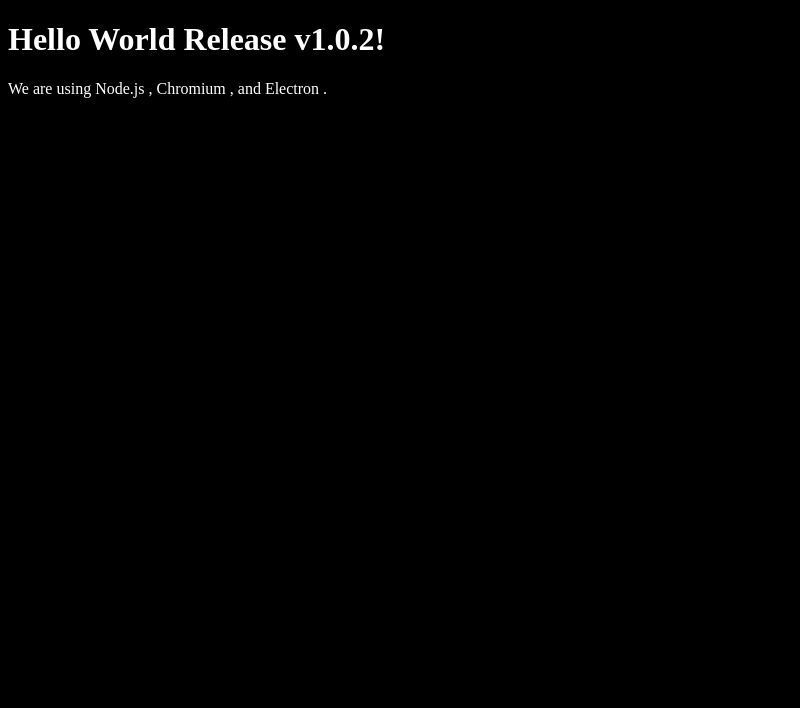
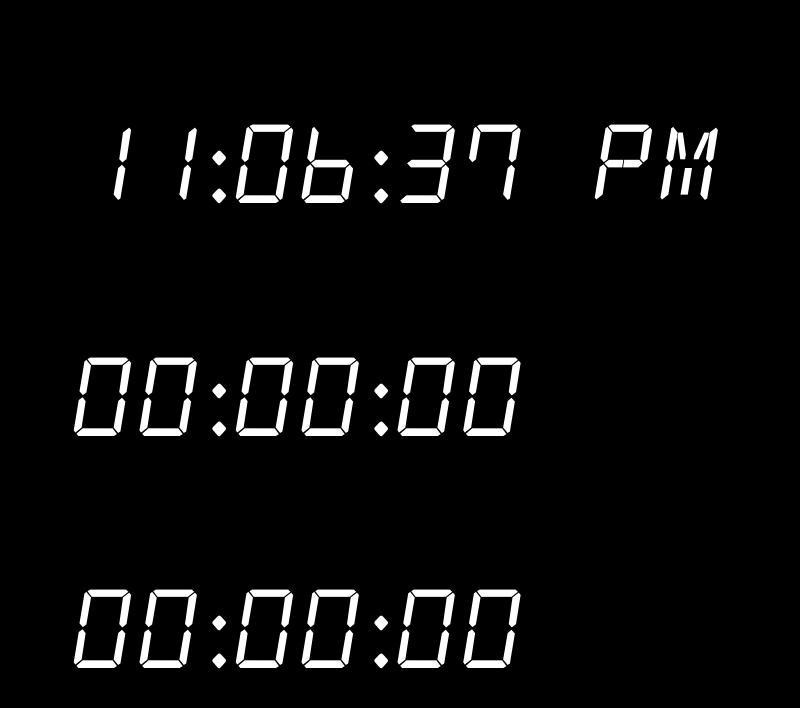
Before and after one commit to yhlbr/casparcg-timedisplay, an Electron app: page index.html in a window 800 px wide. Drawn offline with Linux system fonts and the light colour scheme.

Commit message:
added styling

```diff
--- a/index.html
+++ b/index.html
@@ -1,20 +1,22 @@
 <!DOCTYPE html>
 <html>
-  <head>
+
+<head>
     <meta charset="UTF-8">
     <!-- https://developer.mozilla.org/en-US/docs/Web/HTTP/CSP -->
     <meta http-equiv="Content-Security-Policy" content="default-src 'self'; script-src 'self'">
     <meta http-equiv="X-Content-Security-Policy" content="default-src 'self'; script-src 'self'">
     <title>CasparCG Time-Display</title>
     <link rel="stylesheet" href="./styles.css">
-  </head>
-  <body>
-    <h1>Hello World Release v1.0.2!</h1>
-    We are using Node.js <span id="node-version"></span>,
-    Chromium <span id="chrome-version"></span>,
-    and Electron <span id="electron-version"></span>.
+</head>
 
-    <!-- You can also require other files to run in this process -->
+<body>
+    <div class="container">
+        <div class="time time-now">00:00:00</div>
+        <div class="time time-clip">00:00:00</div>
+        <div class="time time-show">00:00:00</div>
+    </div>
     <script src="./renderer.js"></script>
-  </body>
+</body>
+
 </html>
--- a/main.js
+++ b/main.js
@@ -41,7 +41,9 @@
     if (!isDev) autoUpdater.checkForUpdates()
 
     var server = new CCGServer(globalSettings);
-    server.start();
+    server.start((timecodeVars) => {
+        console.log(timecodeVars);
+    });
 })
 
 app.on('window-all-closed', function () {
--- a/renderer.js
+++ b/renderer.js
@@ -4,3 +4,12 @@
 // `nodeIntegration` is turned off. Use `preload.js` to
 // selectively enable features needed in the rendering
 // process.
+
+function $(el) {
+    return document.querySelector(el);
+}
+setInterval(() => {
+    var curDate = new Date();
+    var curTime = curDate.toLocaleTimeString();
+    $('.time.time-now').innerText = curTime;
+}, 300);
--- a/styles.css
+++ b/styles.css
@@ -1,6 +1,31 @@
+@font-face {
+    font-family: 'alarm-clock';
+    src:url('fonts/alarm-clock.ttf.woff') format('woff'),
+        url('fonts/alarm-clock.ttf.svg#alarm-clock') format('svg'),
+        url('fonts/alarm-clock.ttf.eot'),
+        url('fonts/alarm-clock.ttf.eot?#iefix') format('embedded-opentype');
+    font-weight: normal;
+    font-style: normal;
+}
+
 html, body {
     background-color: black;
+    padding: 0;
+    margin: 0;
 }
 * {
     color: white;
 }
+
+.container {
+    width: 100vw;
+    height: 100vh;
+    display: grid;
+    justify-content: center;
+    align-content: space-evenly;
+}
+
+.time {
+    font-size: 7em;
+    font-family: alarm-clock, sans-serif;
+}
```
Also changed, not shown: fonts/alarm-clock.ttf.woff (added), 3 other files.
